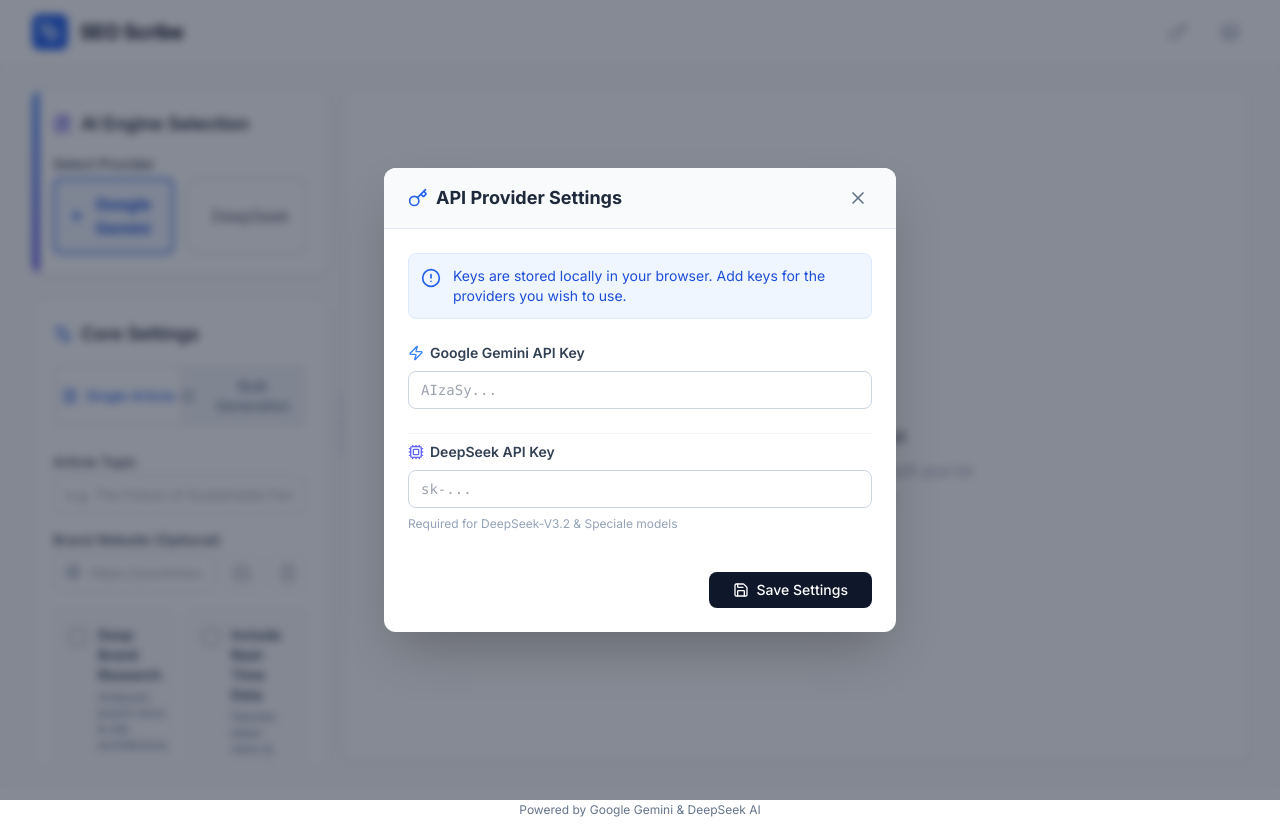
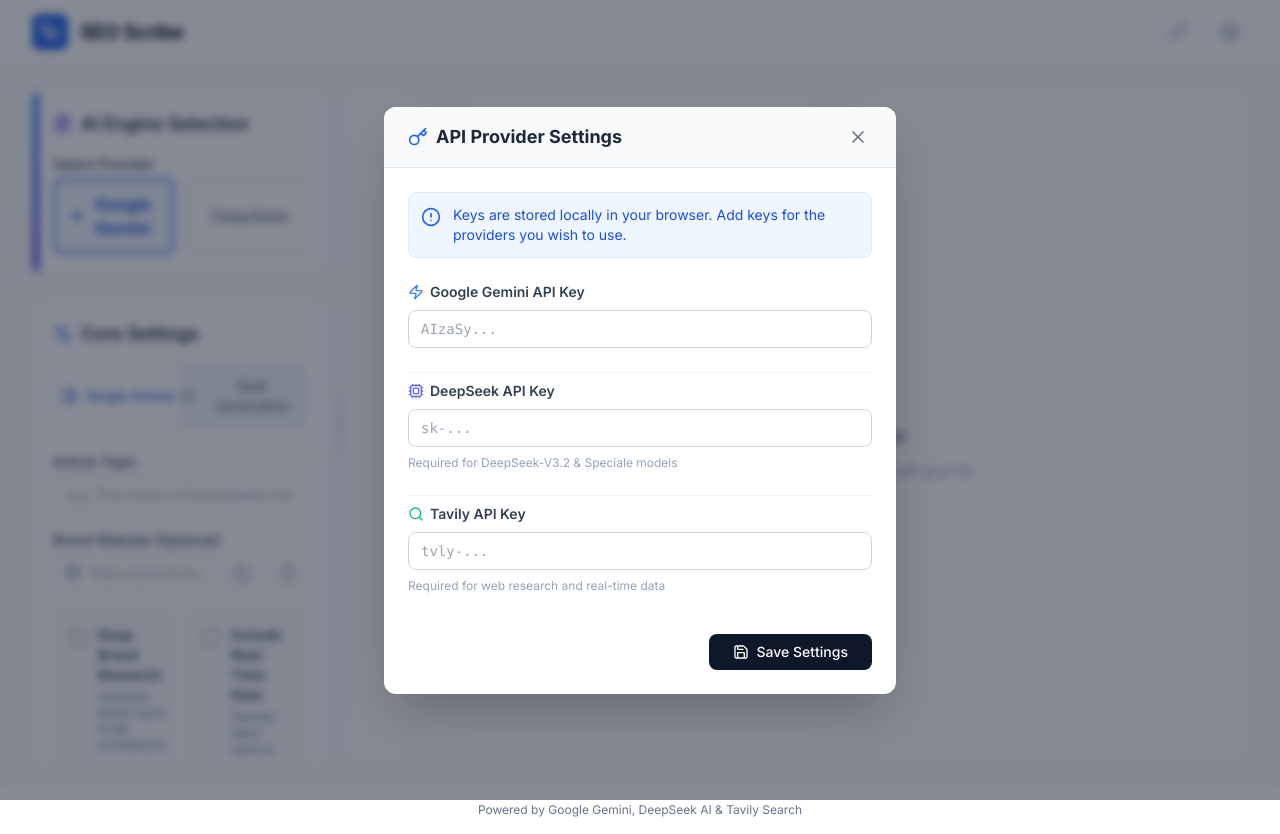
Before and after one commit to sala34rui9/vercel-scribe, a React (Vite) app: page / in a window 1280 px wide. Both pictures are taken after a click on the button 1178 px from the left and 32 px from the top of the page. Built offline with nearby package versions, Linux system fonts and the light colour scheme.

Commit message:
Add Tavily API key support to settings modal

```diff
--- a/components/Layout.tsx
+++ b/components/Layout.tsx
@@ -1,6 +1,6 @@
 
 import React, { useState, useEffect } from 'react';
-import { PenTool, Layers, Key, X, Save, ShieldCheck, AlertCircle, Cpu, Zap } from 'lucide-react';
+import { PenTool, Layers, Key, X, Save, ShieldCheck, AlertCircle, Cpu, Zap, Search } from 'lucide-react';
 
 interface LayoutProps {
   children: React.ReactNode;
@@ -11,9 +11,11 @@ export const Layout: React.FC<LayoutProps> = ({ children }) => {
 
   const [geminiKey, setGeminiKey] = useState('');
   const [deepSeekKey, setDeepSeekKey] = useState('');
+  const [tavilyKey, setTavilyKey] = useState('');
 
   const [hasGeminiKey, setHasGeminiKey] = useState(false);
   const [hasDeepSeekKey, setHasDeepSeekKey] = useState(false);
+  const [hasTavilyKey, setHasTavilyKey] = useState(false);
 
   const [saveStatus, setSaveStatus] = useState<'idle' | 'saved'>('idle');
 
@@ -30,6 +32,12 @@ export const Layout: React.FC<LayoutProps> = ({ children }) => {
       setHasDeepSeekKey(true);
       setDeepSeekKey(dKey);
     }
+
+    const tKey = localStorage.getItem('user_tavily_api_key');
+    if (tKey) {
+      setHasTavilyKey(true);
+      setTavilyKey(tKey);
+    }
   }, []);
 
   const handleSaveKeys = () => {
@@ -44,6 +52,12 @@ export const Layout: React.FC<LayoutProps> = ({ children }) => {
     if (deepSeekKey.trim()) {
       localStorage.setItem('user_deepseek_api_key', deepSeekKey.trim());
       setHasDeepSeekKey(true);
+      saved = true;
+    }
+
+    if (tavilyKey.trim()) {
+      localStorage.setItem('user_tavily_api_key', tavilyKey.trim());
+      setHasTavilyKey(true);
       saved = true;
     }
 
@@ -66,6 +80,12 @@ export const Layout: React.FC<LayoutProps> = ({ children }) => {
     localStorage.removeItem('user_deepseek_api_key');
     setDeepSeekKey('');
     setHasDeepSeekKey(false);
+  };
+
+  const clearTavily = () => {
+    localStorage.removeItem('user_tavily_api_key');
+    setTavilyKey('');
+    setHasTavilyKey(false);
   };
 
   return (
@@ -91,6 +111,11 @@ export const Layout: React.FC<LayoutProps> = ({ children }) => {
                     <Cpu className="w-3 h-3 mr-1"/> DeepSeek Ready
                   </span>
                 )}
+                {hasTavilyKey && (
+                  <span className="text-xs font-medium px-2 py-1 rounded border flex items-center bg-emerald-50 text-emerald-700 border-emerald-200">
+                    <Search className="w-3 h-3 mr-1"/> Tavily Ready
+                  </span>
+                )}
              </div>
 
             <button
@@ -99,7 +124,7 @@ export const Layout: React.FC<LayoutProps> = ({ children }) => {
               title="Manage API Keys"
             >
               <Key className="w-5 h-5" />
-              {(hasGeminiKey || hasDeepSeekKey) && <span className="absolute top-1.5 right-1.5 w-2 h-2 bg-green-500 rounded-full border border-white"></span>}
+              {(hasGeminiKey || hasDeepSeekKey || hasTavilyKey) && <span className="absolute top-1.5 right-1.5 w-2 h-2 bg-green-500 rounded-full border border-white"></span>}
             </button>
             <button className="p-2 text-slate-400 hover:text-slate-600 transition-colors">
               <Layers className="w-5 h-5" />
@@ -116,7 +141,7 @@ export const Layout: React.FC<LayoutProps> = ({ children }) => {
       {/* Footer */}
       <footer className="border-t border-slate-200 bg-white py-4 mt-auto">
         <div className="max-w-[1600px] mx-auto px-4 text-center text-xs text-slate-500">
-          Powered by Google Gemini & DeepSeek AI
+          Powered by Google Gemini, DeepSeek AI & Tavily Search
         </div>
       </footer>
 
@@ -186,6 +211,27 @@ export const Layout: React.FC<LayoutProps> = ({ children }) => {
                     <p className="text-xs text-slate-400">Required for DeepSeek-V3.2 & Speciale models</p>
                  </div>
 
+                 {/* Tavily Section */}
+                 <div className="space-y-2 pt-2 border-t border-slate-100">
+                    <label className="flex items-center text-sm font-semibold text-slate-700">
+                      <Search className="w-4 h-4 mr-1.5 text-emerald-500" />
+                      Tavily API Key
+                    </label>
+                    <div className="flex gap-2">
+                      <input
+                        type="password"
+                        value={tavilyKey}
+                        onChange={(e) => setTavilyKey(e.target.value)}
+                        placeholder="tvly-..."
+                        className="flex-1 px-3 py-2 border border-slate-300 rounded-lg focus:ring-2 focus:ring-emerald-500 focus:border-emerald-500 outline-none text-sm font-mono"
+                      />
+                       {hasTavilyKey && (
+                        <button onClick={clearTavily} className="px-3 py-2 text-xs font-medium text-red-600 hover:bg-red-50 rounded-lg border border-red-200">Clear</button>
+                      )}
+                    </div>
+                    <p className="text-xs text-slate-400">Required for web research and real-time data</p>
+                 </div>
+
                  <div className="flex justify-end pt-4">
                     <button
                       onClick={handleSaveKeys}
```
